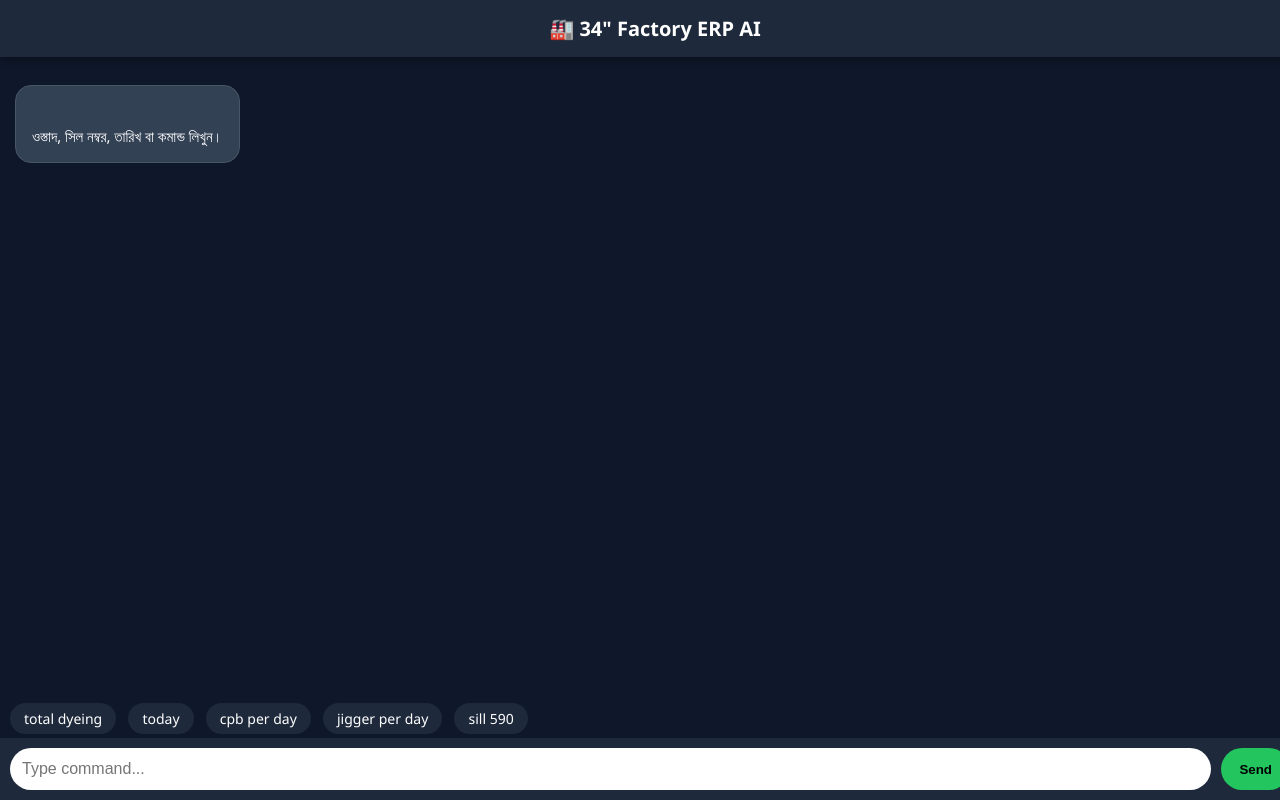
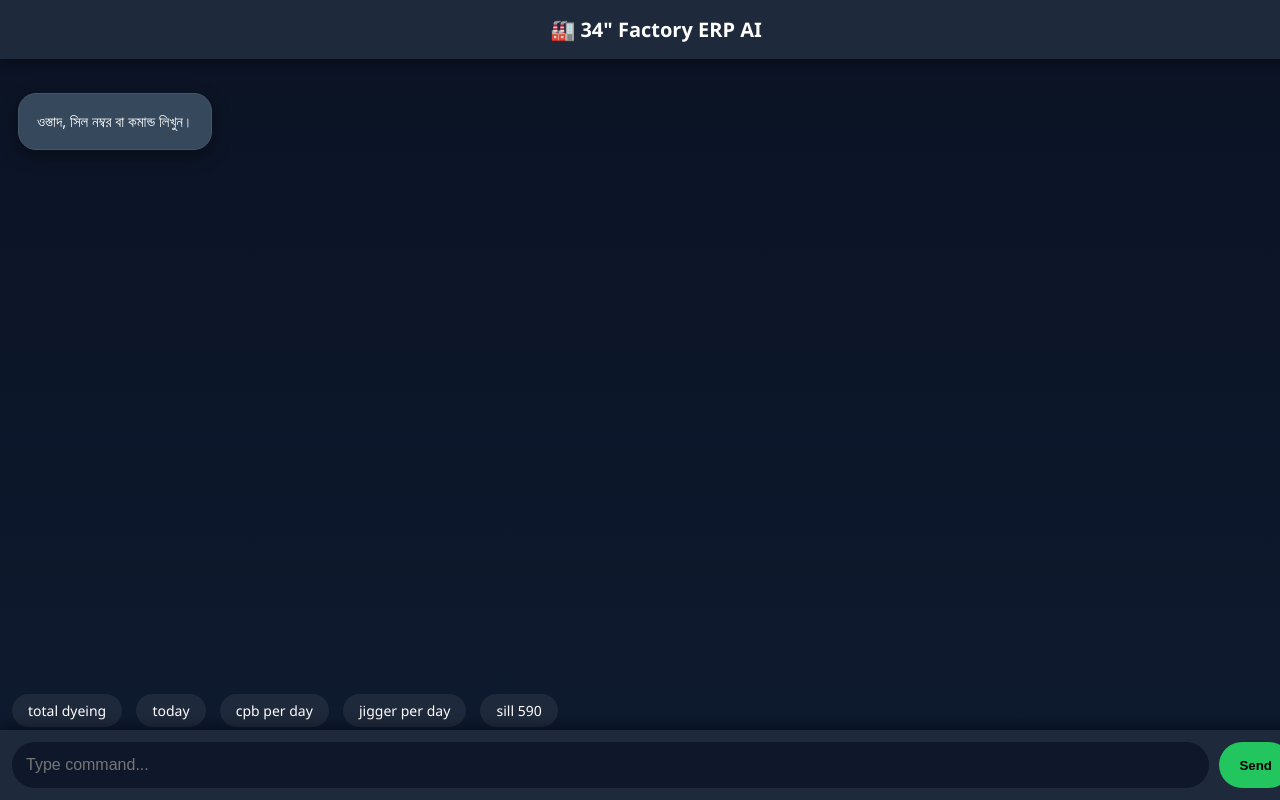
Before and after one commit to mhshohug/export_erp, a website: page index.html in a window 1280 px wide. Drawn offline with Linux system fonts and the light colour scheme.

Commit message:
Update index.html

```diff
--- a/index.html
+++ b/index.html
@@ -7,17 +7,17 @@
 
 <style>
 :root{
- --bg:#0f172a;
- --card:#1e293b;
+ --bg:#0b1324;
+ --card:#1f2a3a;
  --user:#2563eb;
- --bot:#334155;
+ --bot:#36485c;
  --accent:#22c55e;
 }
 
 body{
  margin:0;
  font-family:Segoe UI;
- background:var(--bg);
+ background:linear-gradient(180deg,#0b1324,#0e1a2f);
  color:white;
  height:100vh;
  height:100dvh;
@@ -26,46 +26,52 @@ body{
  overflow:hidden;
 }
 
-/* ===== HEADER FIXED ===== */
+/* ===== HEADER ===== */
 header{
  position:fixed;
  top:0;
  left:0;
  width:100%;
- background:var(--card);
- padding:15px;
+ background:#1e293b;
+ padding:16px;
  text-align:center;
  font-weight:bold;
  font-size:20px;
  z-index:1000;
- box-shadow:0 2px 10px rgba(0,0,0,.4);
+ box-shadow:0 4px 12px rgba(0,0,0,.4);
 }
 
 /* ===== CHAT AREA ===== */
 #chat{
- margin-top:70px;
+ margin-top:75px;
  flex:1;
  overflow-y:auto;
- padding:15px;
- padding-bottom:160px;
+ padding:18px;
+ padding-bottom:170px;
  display:flex;
  flex-direction:column;
- gap:12px;
+ gap:14px;
 }
 
-/* ===== MESSAGE STYLE ===== */
+/* ===== MESSAGE CARD ===== */
 .msg{
- max-width:85%;
- padding:14px 16px;
- border-radius:16px;
- white-space:pre-wrap;
- line-height:1.6;
+ max-width:88%;
+ padding:16px 18px;
+ border-radius:18px;
+ line-height:1.5;
  font-size:15px;
+ box-shadow:0 6px 18px rgba(0,0,0,.35);
+ animation:fadeIn .2s ease-in-out;
+}
+
+@keyframes fadeIn{
+ from{opacity:0; transform:translateY(5px);}
+ to{opacity:1; transform:translateY(0);}
 }
 
 .user{
  align-self:flex-end;
- background:var(--user);
+ background:linear-gradient(135deg,#2563eb,#3b82f6);
 }
 
 .bot{
@@ -74,25 +80,27 @@ header{
  border:1px solid #475569;
 }
 
-/* ===== SUGGESTION BOX ===== */
+/* ===== SUGGESTION FLOAT ===== */
 #suggestions{
  position:fixed;
- bottom:85px;
+ bottom:95px;
  left:15px;
  right:15px;
  background:#1e293b;
- border-radius:12px;
+ border-radius:14px;
  border:1px solid #334155;
  display:none;
- max-height:200px;
+ max-height:220px;
  overflow-y:auto;
  z-index:999;
+ box-shadow:0 10px 25px rgba(0,0,0,.5);
 }
 
 .suggest-item{
- padding:10px;
+ padding:12px;
  border-bottom:1px solid #334155;
  cursor:pointer;
+ transition:.2s;
 }
 
 .suggest-item:last-child{
@@ -103,25 +111,30 @@ header{
  background:#334155;
 }
 
-/* ===== QUICK COMMAND BAR ===== */
+/* ===== QUICK BAR ===== */
 #quickBar{
  position:fixed;
- bottom:60px;
+ bottom:65px;
  left:0;
  width:100%;
  overflow-x:auto;
  white-space:nowrap;
- padding:6px 10px;
+ padding:8px 12px;
 }
 
 .quick-btn{
  display:inline-block;
  background:#1e293b;
- padding:6px 14px;
- border-radius:20px;
- margin-right:8px;
+ padding:7px 16px;
+ border-radius:25px;
+ margin-right:10px;
  font-size:14px;
  cursor:pointer;
+ transition:.2s;
+}
+
+.quick-btn:hover{
+ background:#334155;
 }
 
 /* ===== FOOTER ===== */
@@ -130,28 +143,36 @@ footer{
  bottom:0;
  left:0;
  width:100%;
- background:var(--card);
- padding:10px;
+ background:#1e293b;
+ padding:12px;
  display:flex;
  gap:10px;
+ box-shadow:0 -4px 12px rgba(0,0,0,.4);
 }
 
 input{
  flex:1;
- padding:12px;
- border-radius:25px;
+ padding:14px;
+ border-radius:30px;
  border:none;
  outline:none;
  font-size:16px;
+ background:#0f172a;
+ color:white;
 }
 
 button{
- padding:10px 18px;
+ padding:12px 20px;
  border:none;
- border-radius:25px;
+ border-radius:30px;
  background:var(--accent);
  font-weight:bold;
  cursor:pointer;
+ transition:.2s;
+}
+
+button:hover{
+ opacity:.85;
 }
 </style>
 </head>
@@ -162,14 +183,12 @@ button{
 
 <div id="chat">
 <div class="msg bot">
-ওস্তাদ, সিল নম্বর, তারিখ বা কমান্ড লিখুন।
+ওস্তাদ, সিল নম্বর বা কমান্ড লিখুন।
 </div>
 </div>
 
-<!-- Suggestion -->
 <div id="suggestions"></div>
 
-<!-- Quick Commands -->
 <div id="quickBar">
 <span class="quick-btn" onclick="quick('total dyeing')">total dyeing</span>
 <span class="quick-btn" onclick="quick('today')">today</span>
@@ -195,16 +214,16 @@ var commands=[
 "marcerise per day","bleach per day"
 ];
 
-/* ===== ADD MESSAGE (FORMAT FIXED) ===== */
+/* ===== ADD MESSAGE WITH BEAUTIFUL FORMAT ===== */
 function add(text,type){
  var d=document.createElement("div");
  d.className="msg "+type;
 
- /* 🔥 newline ঠিক করবে */
- text = text.replace(/\n/g,"<br>");
+ // Bold Support
+ text=text.replace(/\*\*(.*?)\*\*/g,'<strong>$1</strong>');
 
- /* 🔥 bullet সুন্দর করবে */
- text = text.replace(/•/g,"<br>•");
+ // New line support
+ text=text.replace(/\n/g,"<br>");
 
  d.innerHTML=text;
  chat.appendChild(d);
```
